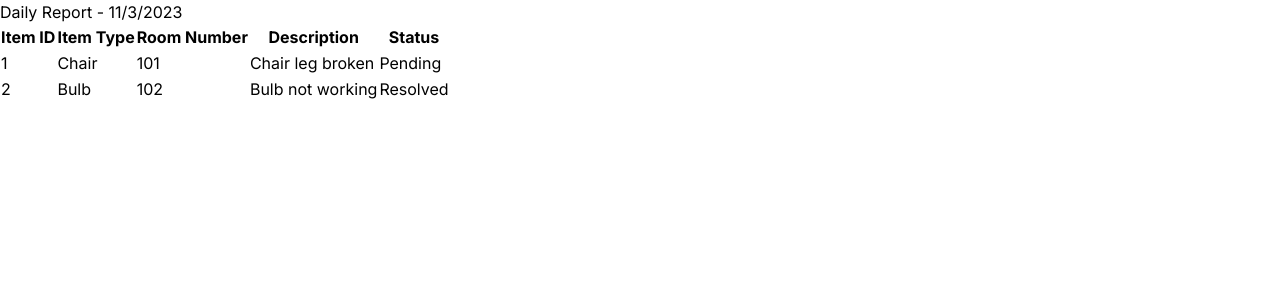
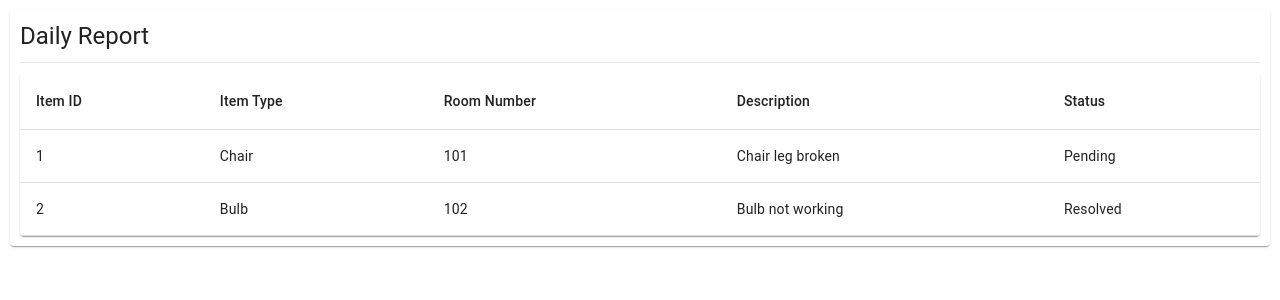
Before and after one commit to JosephLahiru/hostel-management-system, a Next.js app: page /DailyReports in a window 1280 px wide. Shown: the top 300 px of the page. Built offline with nearby package versions, Linux system fonts and the light colour scheme.

Commit message:
Change to mui table DailyReport

```diff
--- a/app/DailyReports/page.tsx
+++ b/app/DailyReports/page.tsx
@@ -1,7 +1,24 @@
 import React from 'react';
-import Link from 'next/link';
+import {
+  Table,
+  TableBody,
+  TableCell,
+  TableContainer,
+  TableHead,
+  TableRow,
+  Paper,
+  Typography,
+} from '@mui/material';
 
-// dummy data for Daily report
+
+const columns = [
+  { field: 'damaged_item_id', headerName: 'Item ID' },
+  { field: 'damaged_item_type', headerName: 'Item Type' },
+  { field: 'room_number', headerName: 'Room Number' },
+  { field: 'description', headerName: 'Description' },
+  { field: 'status', headerName: 'Status' },
+];
+
 const dummyReports = [
   {
     damaged_item_id: 1,
@@ -20,35 +37,39 @@ const dummyReports = [
 ];
 
 function DailyReports() {
-  // Get the current date
-  const currentDate = new Date().toLocaleDateString();
-
   return (
-    <div>
-      <h1>Daily Report - {currentDate}</h1>
-      <table>
-        <thead>
-          <tr>
-            <th>Item ID</th>
-            <th>Item Type</th>
-            <th>Room Number</th>
-            <th>Description</th>
-            <th>Status</th>
-          </tr>
-        </thead>
-        <tbody>
-          {dummyReports.map((report) => (
-            <tr key={report.damaged_item_id}>
-              <td>{report.damaged_item_id}</td>
-              <td>{report.damaged_item_type}</td>
-              <td>{report.room_number}</td>
-              <td>{report.description}</td>
-              <td>{report.status}</td>
-            </tr>
-          ))}
-        </tbody>
-      </table>
-    </div>
+    <Paper
+      sx={{
+        margin: "10px",
+        overflow: "hidden",
+        padding: "10px",
+      }}
+    >
+      <Typography variant="h5" gutterBottom>
+          Daily Report
+        </Typography>
+        <hr style={{ margin: "10px 0" }} />
+      <TableContainer component={Paper}>
+        <Table>
+          <TableHead>
+            <TableRow>
+              {columns.map((column) => (
+                <TableCell key={column.field}>{column.headerName}</TableCell>
+              ))}
+            </TableRow>
+          </TableHead>
+          <TableBody>
+            {dummyReports.map((report) => (
+              <TableRow key={report.damaged_item_id}>
+                {columns.map((column) => (
+                  <TableCell key={column.field}>{report[column.field as keyof typeof report]}</TableCell>
+                ))}
+              </TableRow>
+            ))}
+          </TableBody>
+        </Table>
+      </TableContainer>
+    </Paper>
   );
 }
 
```
